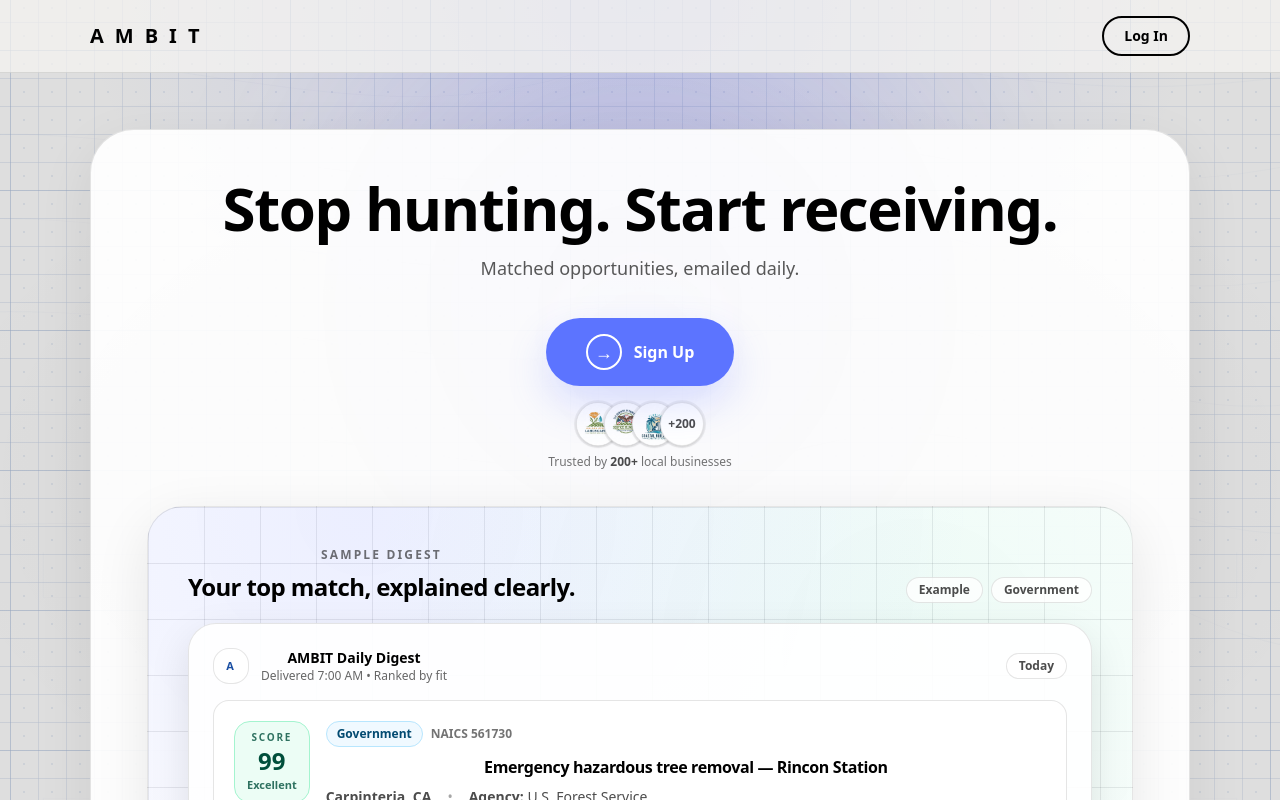
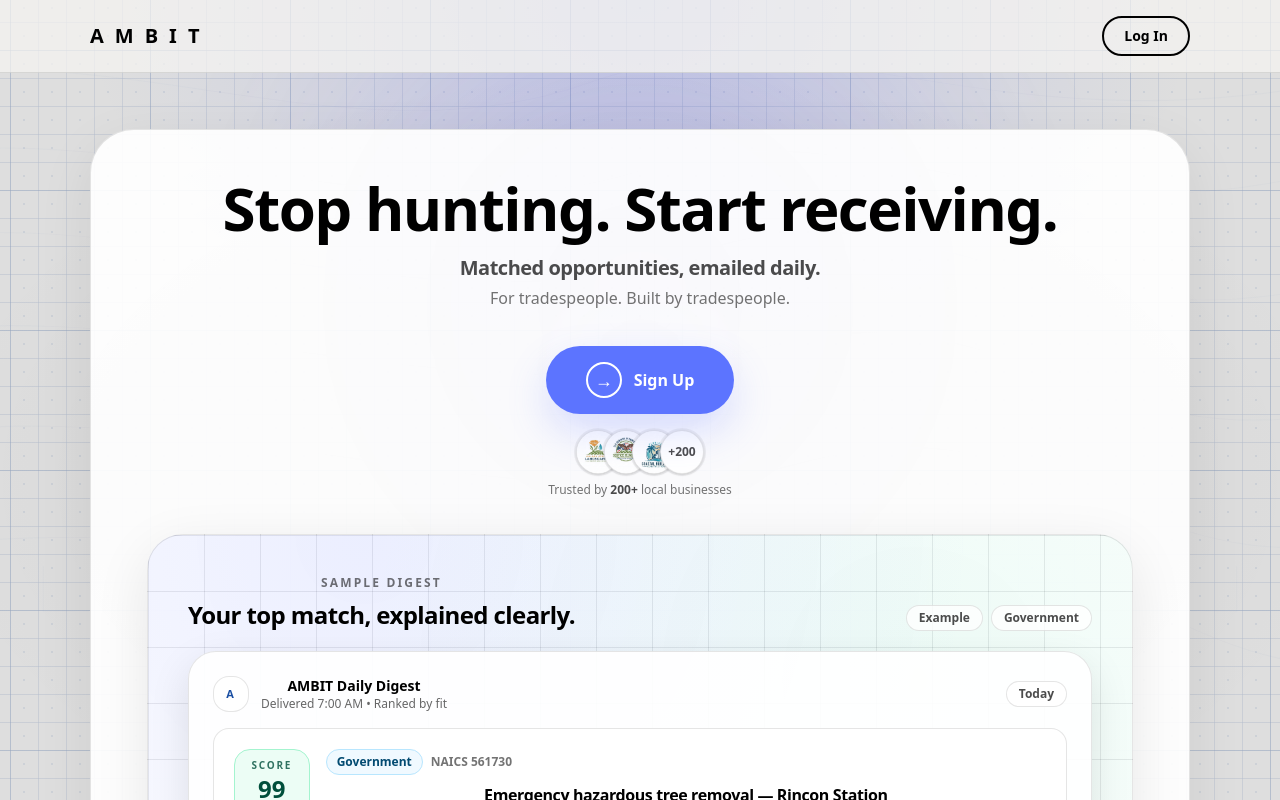
Before and after one commit to seansevrix/ambit, a Next.js app: page / in a window 1280 px wide. Shown: the top 800 px of the page. Built offline with nearby package versions, Linux system fonts and the light colour scheme.

Commit message:
Update hero subheading + add tradespeople line

```diff
--- a/app/page.tsx
+++ b/app/page.tsx
@@ -292,9 +292,15 @@ export default function HomePage() {
               Stop hunting. Start receiving.
             </h1>
 
-            <p className="mx-auto mt-4 max-w-2xl text-lg text-black/65">
-              Matched opportunities, emailed daily.
-            </p>
+            {/* Subheading */}
+<p className="mt-4 text-lg font-semibold tracking-tight text-black/70 sm:text-xl">
+  Matched opportunities, emailed daily.
+</p>
+
+{/* Smaller line under it */}
+<p className="mt-1 text-sm font-medium text-black/55 sm:text-base">
+  For tradespeople. Built by tradespeople.
+</p>
 
             <div className="mt-9 flex items-center justify-center">
               <div className="relative inline-flex">
```
